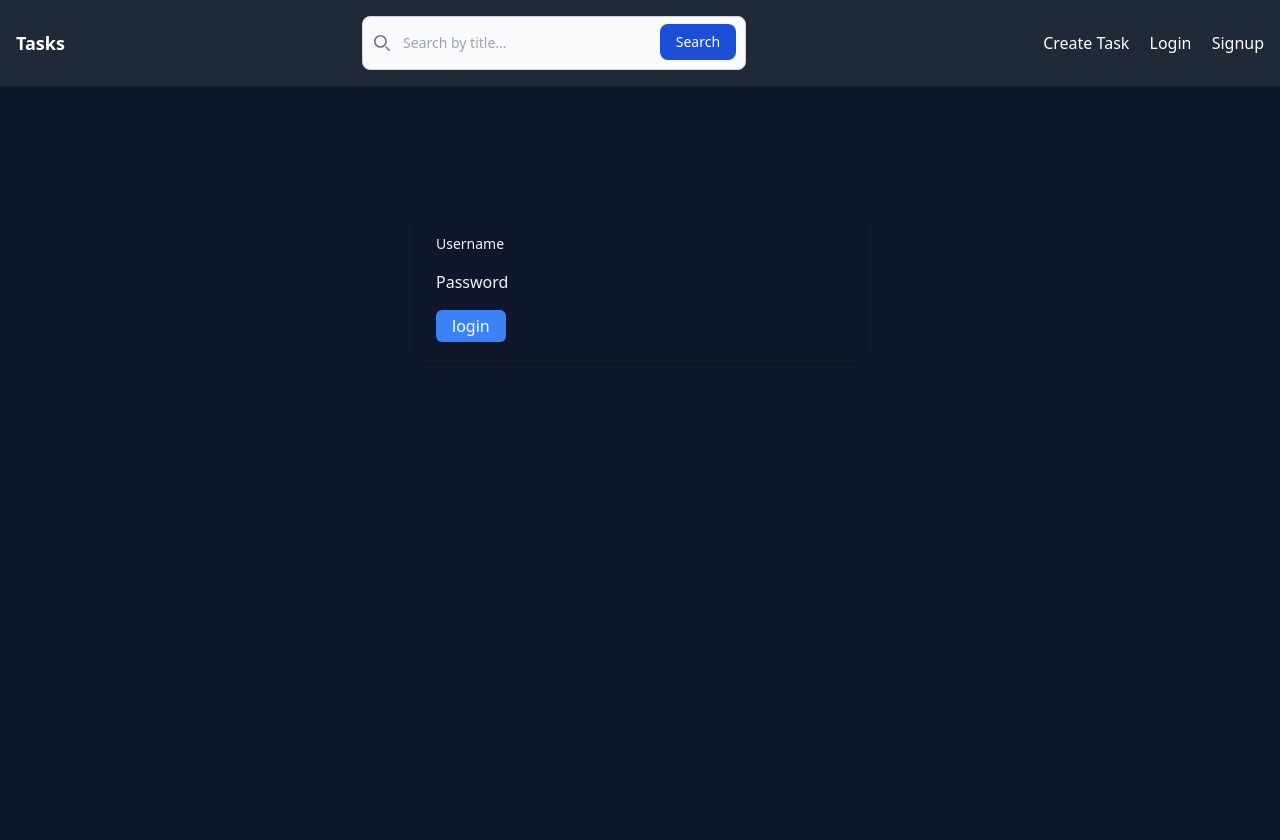
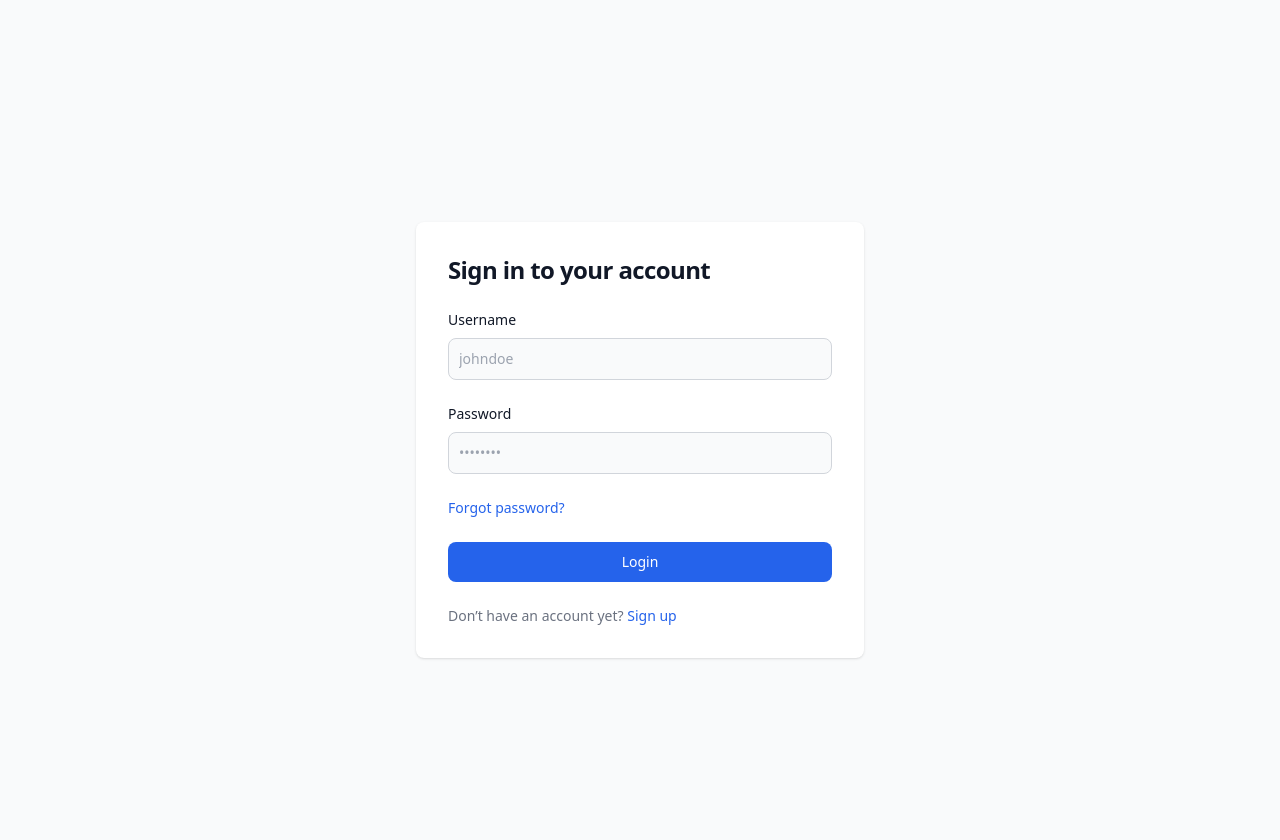
Before and after one commit to Jobayer98/task-management-django, a Django app: page /login/ in a window 1280 px wide. Before the commit the page ends 342 px from the top, so only its background shows below. Run offline with Django 5.2, Linux system fonts and the light colour scheme; some libraries are stand-ins or nearby versions.

Commit message:
refactor login and register code

```diff
--- /dev/null
+++ b/task_management/task/templates/authentication/login.html
@@ -0,0 +1,86 @@
+<!DOCTYPE html>
+<html lang="en">
+  <head>
+    <meta charset="UTF-8" />
+    <meta name="viewport" content="width=device-width, initial-scale=1.0" />
+    <title>Login</title>
+    <script src="https://cdn.tailwindcss.com"></script>
+  </head>
+  <body>
+    <section class="bg-gray-50 dark:bg-gray-900">
+      <div class="text-red-400 pt-10 text-xl text-center">
+        {% if messages%} {% for message in messages%} {{message}} {%endfor%}
+        {%endif%}
+      </div>
+      <div
+        class="flex flex-col items-center justify-center px-6 py-2 mx-auto md:h-screen lg:py-0"
+      >
+        <div
+          class="w-full bg-white rounded-lg shadow dark:border md:mt-0 sm:max-w-md xl:p-0 dark:bg-gray-800 dark:border-gray-700"
+        >
+          <div class="p-6 space-y-1 md:space-y-2 sm:p-8">
+            <h1
+              class="text-xl font-bold leading-tight tracking-tight text-gray-900 md:text-2xl dark:text-white"
+            >
+              Sign in to your account
+            </h1>
+            <form class="space-y-4 md:space-y-6" method="POST">
+              {% csrf_token %}
+              <div>
+                <label
+                  for="email"
+                  class="block mb-2 text-sm font-medium text-gray-900 dark:text-white"
+                  >Username</label
+                >
+                <input
+                  type="username"
+                  name="username"
+                  id="username"
+                  class="bg-gray-50 border border-gray-300 text-gray-900 sm:text-sm rounded-lg focus:ring-blue-600 focus:border-blue-600 block w-full p-2.5 dark:bg-gray-700 dark:border-gray-600 dark:placeholder-gray-400 dark:text-white dark:focus:ring-blue-500 dark:focus:border-blue-500"
+                  placeholder="johndoe"
+                  required
+                />
+              </div>
+              <div>
+                <label
+                  for="password"
+                  class="block mb-2 text-sm font-medium text-gray-900 dark:text-white"
+                  >Password</label
+                >
+                <input
+                  type="password"
+                  name="password"
+                  id="password"
+                  placeholder="••••••••"
+                  class="bg-gray-50 border border-gray-300 text-gray-900 sm:text-sm rounded-lg focus:ring-blue-600 focus:border-blue-600 block w-full p-2.5 dark:bg-gray-700 dark:border-gray-600 dark:placeholder-gray-400 dark:text-white dark:focus:ring-blue-500 dark:focus:border-blue-500"
+                  required
+                />
+              </div>
+              <div class="flex items-center justify-between">
+                <a
+                  href="#"
+                  class="text-sm font-medium text-blue-600 hover:underline dark:text-blue-500"
+                  >Forgot password?</a
+                >
+              </div>
+              <button
+                type="submit"
+                class="w-full text-white bg-blue-600 hover:bg-blue-700 focus:ring-4 focus:outline-none focus:ring-blue-300 font-medium rounded-lg text-sm px-5 py-2.5 text-center dark:bg-blue-600 dark:hover:bg-blue-700 dark:focus:ring-blue-800"
+              >
+                Login
+              </button>
+              <p class="text-sm font-light text-gray-500 dark:text-gray-400">
+                Don’t have an account yet?
+                <a
+                  href="{%url 'signup' %}"
+                  class="font-medium text-blue-600 hover:underline dark:text-blue-500"
+                  >Sign up</a
+                >
+              </p>
+            </form>
+          </div>
+        </div>
+      </div>
+    </section>
+  </body>
+</html>
--- a/task_management/task/templates/task/login.html
+++ /dev/null
@@ -1,25 +0,0 @@
-{% extends 'base.html' %} {% block content %}
-<form
-  method="post"
-  class="max-w-md mx-auto mt-32 p-5 dark:bg-gray-800 dark:border-gray-700 rounded-md shadow-md text-white"
->
-  {% csrf_token %}
-  <div class="mb-4">
-    <label
-      for="{{ form.username.id_for_label }}"
-      class="block text-gray-100 text-sm font-medium"
-      >Username</label
-    >
-    {{ form.username }}
-  </div>
-  <div class="mb-4">
-    <label for="{{ form.password1.id_for_label }}" class="block text-gray-100"
-      >Password</label
-    >
-    {{ form.password }}
-  </div>
-  <button type="submit" class="bg-blue-500 text-white py-1 px-4 rounded-md">
-    login
-  </button>
-</form>
-{% endblock %}
--- a/task_management/task/urls.py
+++ b/task_management/task/urls.py
@@ -2,8 +2,9 @@
 from . import views
 
 urlpatterns = [
-    path('signup/', views.SignUpView.as_view(), name='signup'),
-    path('login/', views.LoginView.as_view(), name='login'),
+    path('signup/', views.register_user, name='signup'),
+    path('login/', views.login_user, name='login'),
+    path('logout/', views.logout_user, name='logout'),
     path('tasks/', views.TaskListView.as_view(), name='task_list'),
     path('tasks/<int:pk>/', views.TaskDetailView.as_view(), name='task-detail'),
     path('tasks/create/', views.CreateTaskView.as_view(), name='create_task'),
--- a/task_management/task/views.py
+++ b/task_management/task/views.py
@@ -1,35 +1,12 @@
 from django.shortcuts import render, redirect
-from django.contrib.auth import login, authenticate
-from django.contrib.auth.forms import UserCreationForm, AuthenticationForm
+from django.contrib.auth import login,logout, authenticate
+from django.contrib.auth.forms import UserCreationForm
+from django.contrib import messages
 from django.contrib.auth.mixins import LoginRequiredMixin
-from django.views.generic import TemplateView, ListView, CreateView, DetailView, UpdateView, DeleteView
+from django.views.generic import ListView, CreateView, DetailView, UpdateView, DeleteView
 from django.urls import reverse_lazy
 from .forms import TaskForm
 from .models import Task
-
-class SignUpView(CreateView):
-    template_name = 'task/signup.html'
-    form_class = UserCreationForm
-    success_url = reverse_lazy('task_list')
-
-    def form_valid(self, form):
-        response = super().form_valid(form)
-        username = form.cleaned_data.get('username')
-        raw_password = form.cleaned_data.get('password1')
-        user = authenticate(username=username, password=raw_password)
-        login(self.request, user)
-        return response
-
-class LoginView(TemplateView):
-    template_name = 'task/login.html'
-
-    def post(self, request, *args, **kwargs):
-        form = AuthenticationForm(request, request.POST)
-        if form.is_valid():
-            user = form.get_user()
-            login(request, user)
-            return redirect('task_list')
-        return self.render_to_response({'form': form})
 
 class TaskListView(LoginRequiredMixin, ListView):
     model = Task
@@ -92,3 +69,37 @@
     model = Task
     template_name = 'task/delete_task.html'
     success_url = reverse_lazy('task_list')
+
+
+def login_user(request):
+    if request.method == "POST":
+        username = request.POST['username']
+        password = request.POST['password']
+        user = authenticate(request, username=username, password=password)
+        if user is not None:
+            login(request, user)
+            return redirect('task_list')
+        else:
+            messages.success(request, ("Authentication failed, try again"))
+            return redirect('login')
+    else:
+        return render(request, 'authentication/login.html', {})
+
+
+def logout_user(request):
+    logout(request)
+    return redirect('login')
+
+def register_user(request):
+    if request.method == 'POST':
+        form = UserCreationForm(request.POST)
+        if form.is_valid():
+            form.save()
+            username = form.cleaned_data['username']
+            password = form.cleaned_data['password1']
+            user = authenticate(username=username, password=password)
+            login(request, user)
+            messages.success(request, ("Authentication failed, try again"))
+            return redirect('task_list')
+    else:
+        return render(request, 'authentication/signup.html', {})
--- a/task_management/task_management/urls.py
+++ b/task_management/task_management/urls.py
@@ -20,5 +20,6 @@
 urlpatterns = [
     path('admin/', admin.site.urls),
     path('', include('task.urls')),
+    path('', include('django.contrib.auth.urls')),
     path('api/', include('task_api.urls')),
 ]
--- a/task_management/templates/navbar.html
+++ b/task_management/templates/navbar.html
@@ -47,8 +47,12 @@
     </form>
     <div class="space-x-4">
       <a href="{% url 'create_task'%}" class="text-white">Create Task</a>
+      {% if user.is_authenticated%}
+      <a href="{%url 'logout'%}" class="text-white">Logout</a>
+      {%else%}
       <a href="{%url 'login'%}" class="text-white">Login</a>
       <a href="{%url 'signup'%}" class="text-white">Signup</a>
+      {%endif%}
     </div>
   </div>
 </nav>
```
Also changed, not shown: task_management/task/forms.py (+0 -23 lines), task_management/task/templates/authentication/signup.html (added, +94 -0 lines), task_management/task/templates/task/signup.html (deleted, +0 -30 lines).
